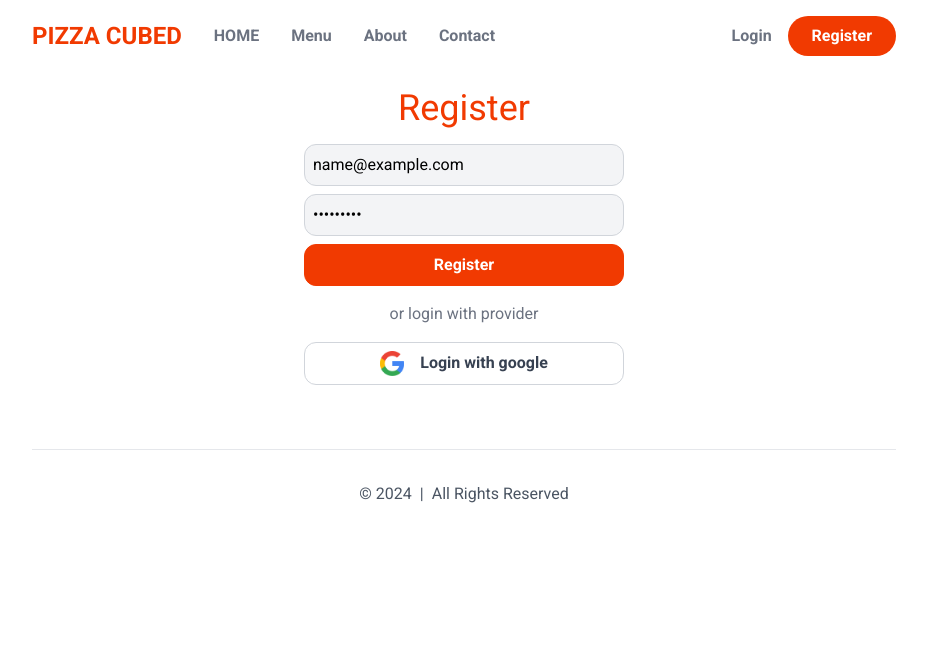
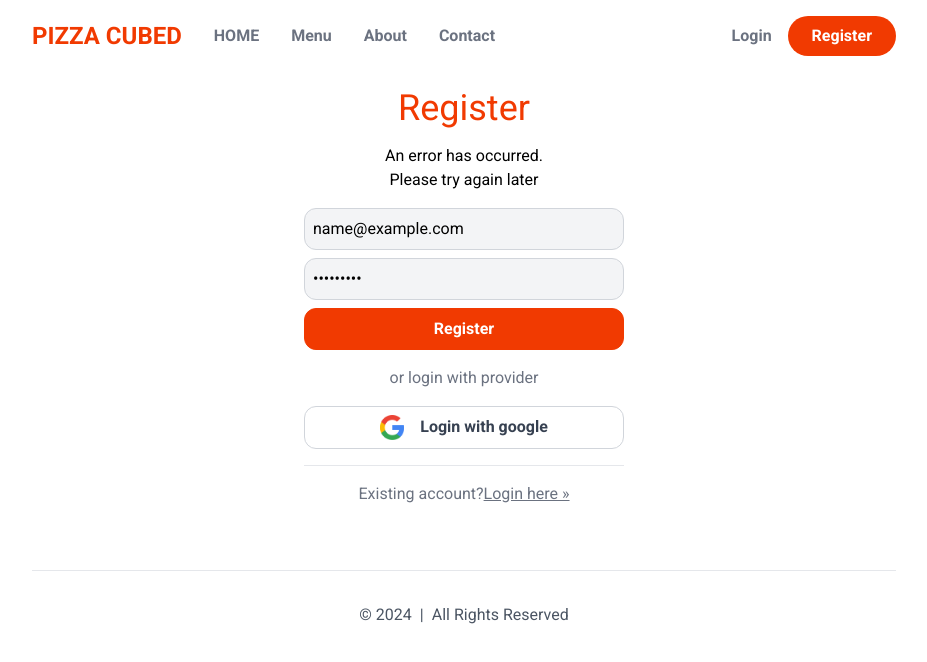
Before and after one commit to nour-nono/pizza-cubed, a Next.js app: page /register in a window 1280 px wide. Both pictures are taken after typing "name@example.com", "Sample123" into the empty fields and a click on the button "Register". Shown: the top 662 px of the page, without its empty margins (176-1103 px from the left). Built offline with nearby package versions, Linux system fonts and the light colour scheme; no server answers; the database is empty.

Commit message:
Refactor registration page to handle user creation and display success/error messages

```diff
--- a/src/app/register/page.tsx
+++ b/src/app/register/page.tsx
@@ -1,30 +1,50 @@
 "use client";
 import Image from "next/image";
+import Link from "next/link";
 import { useState } from "react";
 
 const RegisterPage = () => {
   const [userEmail, setUserEmail] = useState("");
   const [userPassword, setUserPassword] = useState("");
-  function handleSubmit(ev: React.FormEvent) {
+  const [creatingUser, setCreatingUser] = useState(false);
+  const [userCreated, setUserCreated] = useState(false);
+  const [error, setError] = useState(false);
+  async function handleSubmit(ev: React.FormEvent) {
     ev.preventDefault();
-    fetch("/api/register", {
+    setCreatingUser(true);
+    setUserCreated(false);
+    setError(false);
+    const response = await fetch("/api/register", {
       method: "POST",
+      body: JSON.stringify({ userEmail, userPassword }),
       headers: { "Content-Type": "application/json" },
-      body: JSON.stringify({
-        email: userEmail,
-        password: userPassword,
-      }),
     });
+    response.ok ? setUserCreated(true) : setError(true);
+    setCreatingUser(false);
   }
   return (
     <section className="mt-8">
       <h1 className="text-center text-primary text-4xl mb-4">Register</h1>
       <form className="max-w-xs mx-auto" onSubmit={handleSubmit}>
+      {userCreated && (
+        <div className="my-4 text-center">
+          User created.<br />
+          Now you can
+          <Link className="underline" href={'/login'}>Login &raquo;</Link>
+        </div>
+      )}
+      {error && (
+        <div className="my-4 text-center">
+          An error has occurred.<br />
+          Please try again later
+        </div>
+      )}
         <input
           type="email"
           placeholder="email"
           value={userEmail}
           required
+          disabled={creatingUser}
           onChange={(ev) => {
             setUserEmail(ev.target.value);
           }}
@@ -34,11 +54,12 @@ const RegisterPage = () => {
           placeholder="password"
           value={userPassword}
           required
+          disabled={creatingUser}
           onChange={(ev) => {
             setUserPassword(ev.target.value);
           }}
         />
-        <button type="submit">Register</button>
+        <button type="submit" disabled={creatingUser}>Register</button>
         <div className="my-4 text-center text-gray-500">
           or login with provider
         </div>
@@ -46,6 +67,10 @@ const RegisterPage = () => {
           <Image src={"/google.png"} alt={""} width={24} height={24} />
           Login with google
         </button>
+        <div className="text-center my-4 text-gray-500 border-t pt-4">
+          Existing account?
+          <Link className="underline" href={'/login'}>Login here &raquo;</Link>
+        </div>
       </form>
     </section>
   );
```
